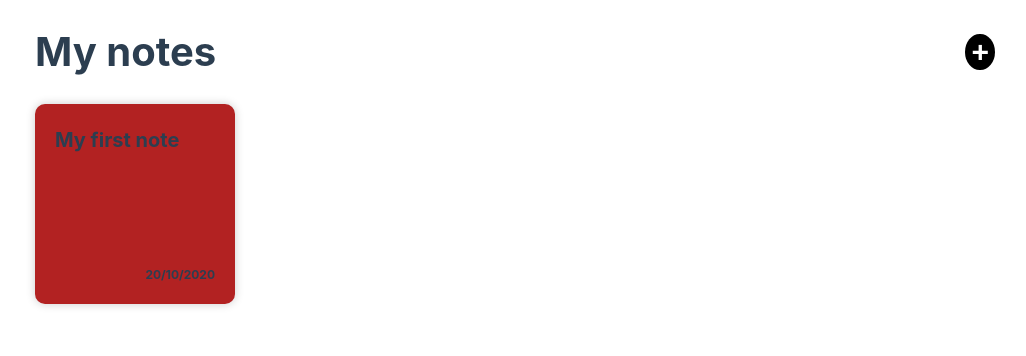
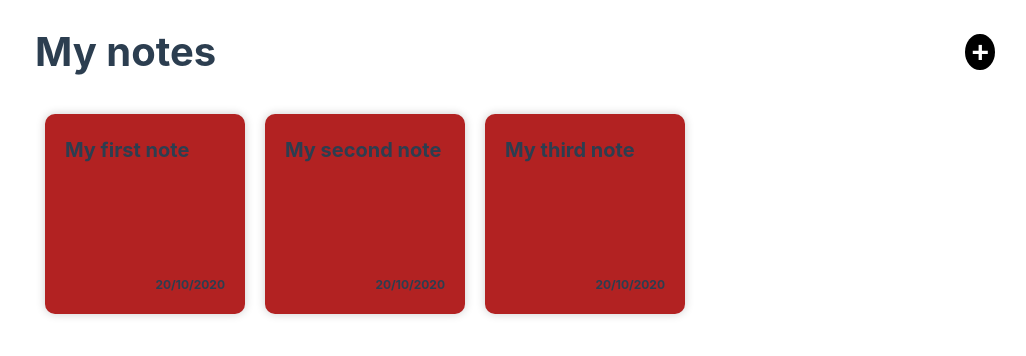
Before and after one commit to nazimbo/notes-app-vue, a Vue app: page / in a window 1280 px wide. Shown: the top 356 px of the page, without its empty margins (125-1151 px from the left). Built offline with nearby package versions, Linux system fonts and the light colour scheme.

Commit message:
Add new notes cards and update card layout

```diff
--- a/src/App.vue
+++ b/src/App.vue
@@ -8,6 +8,14 @@
       <div class="cards">
         <div class="card">
           <p class="text">My first note</p>
+          <p class="date">20/10/2020</p>
+        </div>
+        <div class="card">
+          <p class="text">My second note</p>
+          <p class="date">20/10/2020</p>
+        </div>
+        <div class="card">
+          <p class="text">My third note</p>
           <p class="date">20/10/2020</p>
         </div>
       </div>
@@ -50,9 +58,8 @@ button {
 }
 
 .cards {
-  display: grid;
-  grid-gap: 20px;
-  grid-template-columns: repeat(auto-fit, minmax(200px, 1fr));
+  display: flex;
+  flex-wrap: wrap;
 }
 
 .card {
@@ -65,6 +72,7 @@ button {
   display: flex;
   flex-direction: column;
   justify-content: space-between;
+  margin: 10px;
 }
 
 .text {
```
